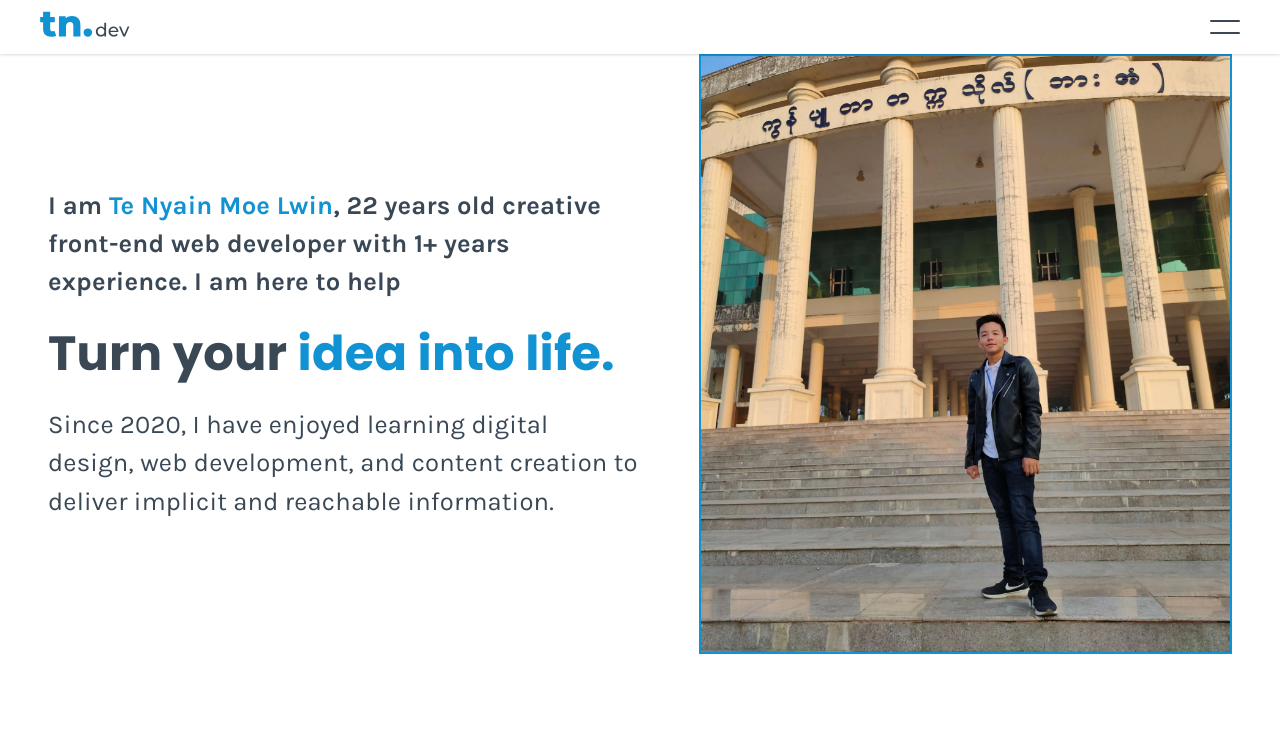
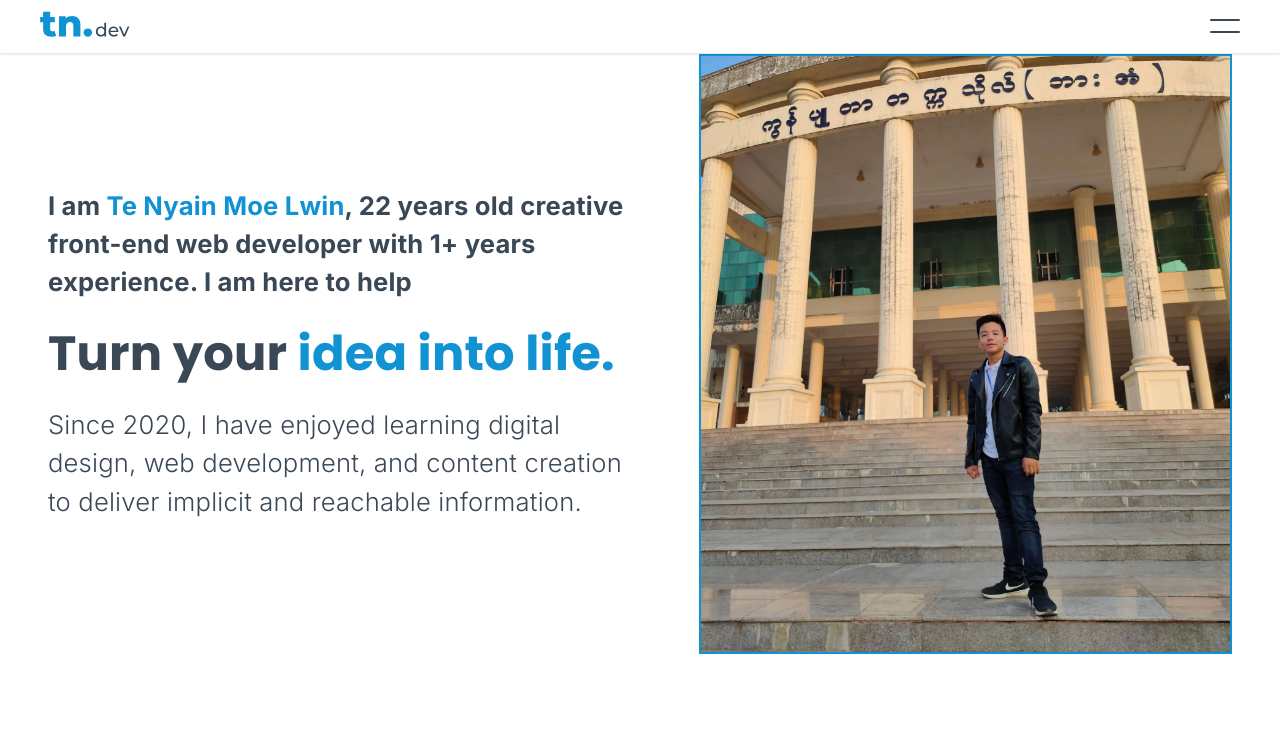
Before and after one commit to T-N9/tn-porfolio-frontend, a React (Create React App) app: page /about in a window 1280 px wide. Shown: the top 754 px of the page. Built offline with nearby package versions, Linux system fonts and the light colour scheme.

Commit message:
[Inter] font testing

```diff
--- a/public/index.html
+++ b/public/index.html
@@ -97,6 +97,7 @@
       <link rel="preconnect" href="https://fonts.googleapis.com">
       <link rel="preconnect" href="https://fonts.gstatic.com" crossorigin>
       <link href="https://fonts.googleapis.com/css2?family=Karla:ital,wght@0,300;0,400;0,500;0,600;0,700;0,800;1,300;1,400;1,500;1,600;1,700;1,800&family=Poppins:ital,wght@0,300;0,400;0,500;0,600;0,700;0,800;0,900;1,900&display=swap" rel="stylesheet">
+<link href="https://fonts.googleapis.com/css2?family=Inter:wght@300;600;700&display=swap" rel="stylesheet">
       <link rel="stylesheet" href="https://cdnjs.cloudflare.com/ajax/libs/Swiper/8.0.6/swiper-bundle.css" integrity="sha512-+S5HQ2Ix/L84uhBLMimQiJlFjqR/Unnord77MEDNpWtK99i2Tk212EPb3/ahEjgaPRBKkKtTzMHIdO2HQXT3dQ==" crossorigin="anonymous" referrerpolicy="no-referrer" />
   `;
   </script>
--- a/src/components/Navbar/_Navbar.scss
+++ b/src/components/Navbar/_Navbar.scss
@@ -31,7 +31,7 @@
       margin: 0.2rem 0;
 
       list-style-type: none;
-      font-weight: 700;
+      font-weight: 600;
 
       .nav_item {
         border-radius: 30px;
--- a/src/styles/_variables.scss
+++ b/src/styles/_variables.scss
@@ -4,7 +4,8 @@
 
 // Font families
 $font-title: 'Poppins', sans-serif;
-$font-primary: 'Karla', sans-serif;
+// $font-primary: 'Karla', sans-serif;
+$font-primary: 'Inter', sans-serif;
 
 // Colors
 $primary-color: #1192D3;
```
